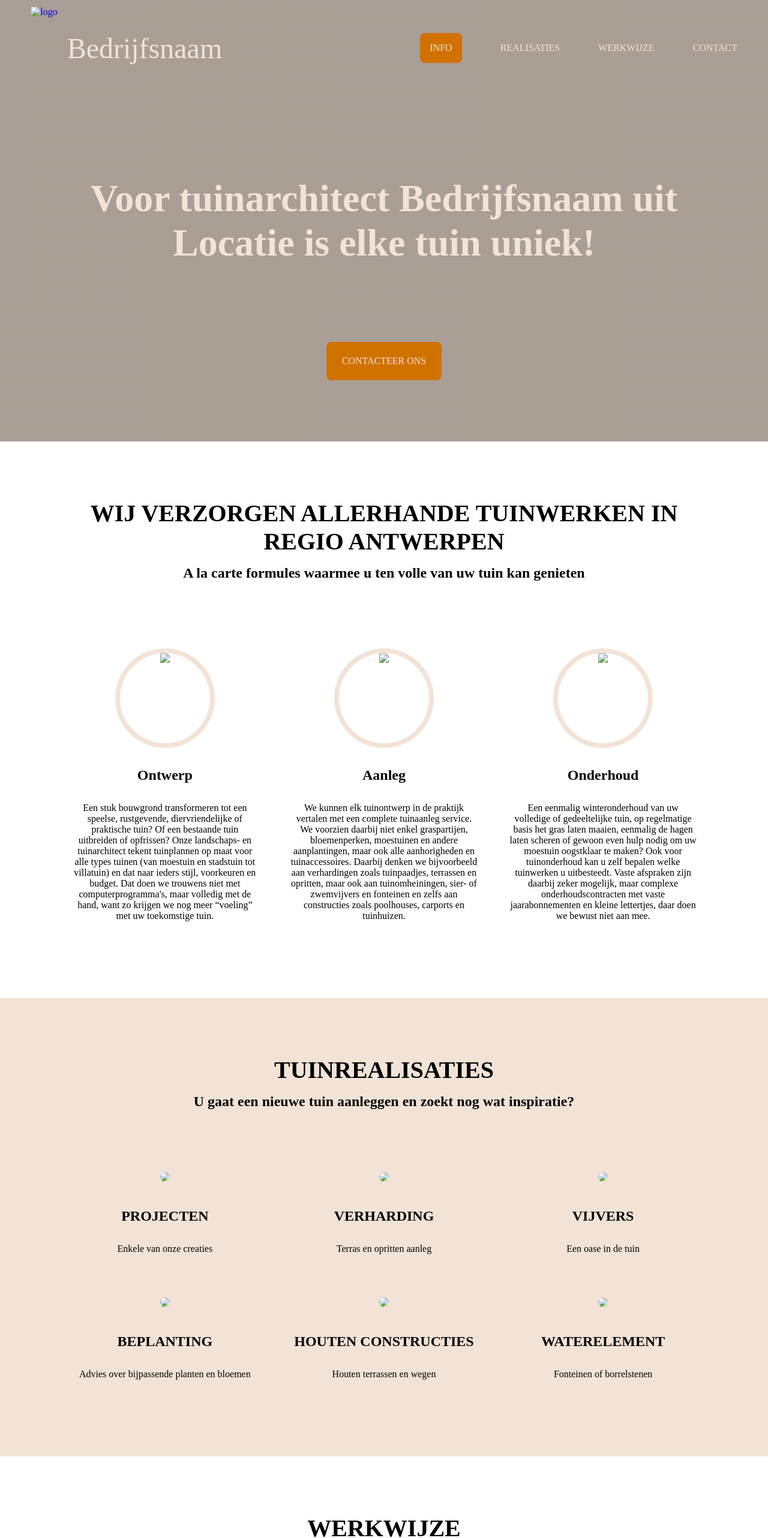
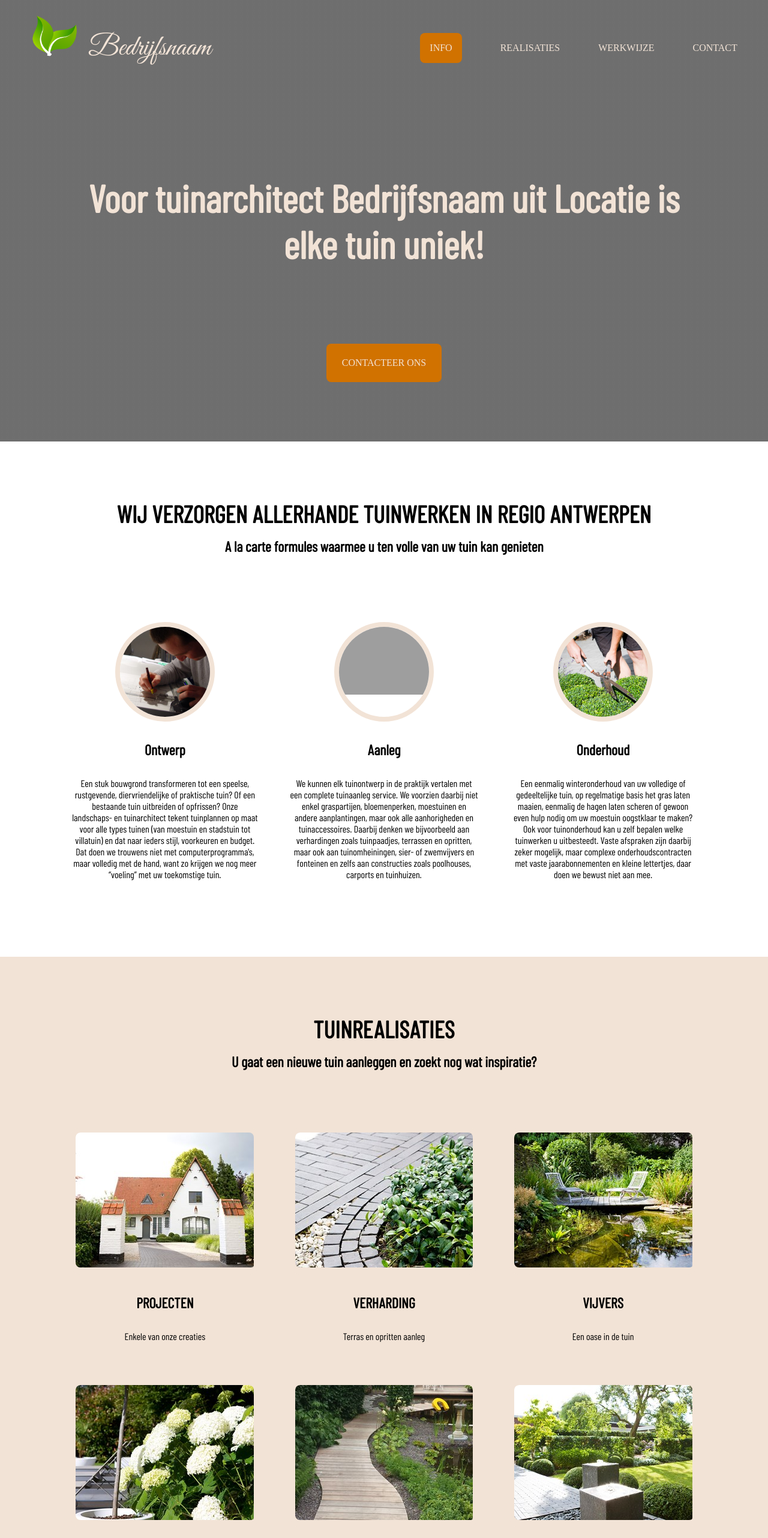
Before and after one commit to NielsvanBrussel/gardenerWebsite, a plain HTML site: page index.html in a window 1280 px wide. Shown: the top 2564 px of the page at 60% size. Drawn offline with Linux system fonts and the light colour scheme; some packages are replaced by stand-ins of ours; the site is published under a folder, as on GitHub Pages, so addresses that start at the root find nothing; a web font is replaced by a local one.

Commit message:
gh pages

```diff
--- a/index.html
+++ b/index.html
@@ -18,7 +18,7 @@
                     <a class="navbar__link" href="#home">
                         <div class="navbar__home__flex">
                             <div class="navbar__logo__img__container">
-                                <img class="navbar__logo__img" src="/assets/images/logo.png" alt="logo">
+                                <img class="navbar__logo__img" src="./assets/images/logo.png" alt="logo">
                             </div>
                             <p class="navbar__logo__name">Bedrijfsnaam</p>
                         </div>
@@ -81,21 +81,21 @@
                 <div class="section__flexbox">
                     <div class="section__flexbox__item">
                         <div class="intro__image__container">
-                            <img class="intro__image" src="/assets/images/ontwerp.jpg">
+                            <img class="intro__image" src="./assets/images/ontwerp.jpg">
                         </div>
                         <h3 class="section__flexbox__item__header">Ontwerp</h3>
                         <p class="section__flexbox__item__text">Een stuk bouwgrond transformeren tot een speelse, rustgevende, diervriendelijke of praktische tuin? Of een bestaande tuin uitbreiden of opfrissen? Onze landschaps- en tuinarchitect tekent tuinplannen op maat voor alle types tuinen (van moestuin en stadstuin tot villatuin) en dat naar ieders stijl, voorkeuren en budget. Dat doen we trouwens niet met computerprogramma's, maar volledig met de hand, want zo krijgen we nog meer “voeling” met uw toekomstige tuin.</p>
                     </div>
                     <div class="section__flexbox__item">
                         <div class="intro__image__container">
-                            <img class="intro__image" src="/assets/images/aanleg.jpg">
+                            <img class="intro__image" src="./assets/images/aanleg.jpg">
                         </div>
                         <h3 class="section__flexbox__item__header">Aanleg</h3>
                         <p class="section__flexbox__item__text">We kunnen elk tuinontwerp in de praktijk vertalen met een complete tuinaanleg service. We voorzien daarbij niet enkel graspartijen, bloemenperken, moestuinen en andere aanplantingen, maar ook alle aanhorigheden en tuinaccessoires. Daarbij denken we bijvoorbeeld aan verhardingen zoals tuinpaadjes, terrassen en opritten, maar ook aan tuinomheiningen, sier- of zwemvijvers en fonteinen en zelfs aan constructies zoals poolhouses, carports en tuinhuizen.</p>
                     </div>
                     <div class="section__flexbox__item">
                         <div class="intro__image__container">
-                            <img class="intro__image" src="/assets/images/onderhoud.jpg">
+                            <img class="intro__image" src="./assets/images/onderhoud.jpg">
                         </div>
                         <h3 class="section__flexbox__item__header">Onderhoud</h3>
                         <p class="section__flexbox__item__text">Een eenmalig winteronderhoud van uw volledige of gedeeltelijke tuin, op regelmatige basis het gras laten maaien, eenmalig de hagen laten scheren of gewoon even hulp nodig om uw moestuin oogstklaar te maken? Ook voor tuinonderhoud kan u zelf bepalen welke tuinwerken u uitbesteedt. Vaste afspraken zijn daarbij zeker mogelijk, maar complexe onderhoudscontracten met vaste jaarabonnementen en kleine lettertjes, daar doen we bewust niet aan mee.</p>
@@ -115,42 +115,42 @@
                 <div class="section__flexbox">
                     <div class="section__flexbox__item">
                         <div class="gallery__image__container">
-                            <img onclick="openModal('projecten')" class="gallery__image" src="/assets/images/projecten.jpg">
+                            <img onclick="openModal('projecten')" class="gallery__image" src="./assets/images/projecten.jpg">
                         </div>
                         <h3 class="section__flexbox__item__header">PROJECTEN</h3>
                         <p class="section__flexbox__item__text">Enkele van onze creaties</p>
                     </div>
                     <div class="section__flexbox__item">
                         <div class="gallery__image__container">
-                            <img onclick="openModal('verhardingen')" class="gallery__image" src="/assets/images/verharding.jpg">
+                            <img onclick="openModal('verhardingen')" class="gallery__image" src="./assets/images/verharding.jpg">
                         </div>
                         <h3 class="section__flexbox__item__header">VERHARDING</h3>
                         <p class="section__flexbox__item__text">Terras en opritten aanleg</p>
                     </div>
                     <div class="section__flexbox__item">
                         <div class="gallery__image__container">
-                            <img onclick="openModal('vijvers')" class="gallery__image" src="/assets/images/vijvers.jpg">
+                            <img onclick="openModal('vijvers')" class="gallery__image" src="./assets/images/vijvers.jpg">
                         </div>
                         <h3 class="section__flexbox__item__header">VIJVERS</h3>
                         <p class="section__flexbox__item__text">Een oase in de tuin</p>
                     </div>
                     <div class="section__flexbox__item">
                         <div class="gallery__image__container">
-                            <img onclick="openModal('beplanting')" class="gallery__image" src="/assets/images/beplanting.jpg">
+                            <img onclick="openModal('beplanting')" class="gallery__image" src="./assets/images/beplanting.jpg">
                         </div>
                         <h3 class="section__flexbox__item__header">BEPLANTING</h3>
                         <p class="section__flexbox__item__text">Advies over bijpassende planten en bloemen</p>
                     </div>
                     <div class="section__flexbox__item">
                         <div class="gallery__image__container">
-                            <img onclick="openModal('houtenconstructies')" class="gallery__image" src="/assets/images/houtenconstructie.jpg">
+                            <img onclick="openModal('houtenconstructies')" class="gallery__image" src="./assets/images/houtenconstructie.jpg">
                         </div>
                         <h3 class="section__flexbox__item__header">HOUTEN CONSTRUCTIES</h3>
                         <p class="section__flexbox__item__text">Houten terrassen en wegen</p>
                     </div>
                     <div class="section__flexbox__item">
                         <div class="gallery__image__container">
-                            <img onclick="openModal('waterelementen')" class="gallery__image" src="/assets/images/waterelement.jpg">
+                            <img onclick="openModal('waterelementen')" class="gallery__image" src="./assets/images/waterelement.jpg">
                         </div>
                         <h3 class="section__flexbox__item__header">WATERELEMENT</h3>
                         <p class="section__flexbox__item__text">Fonteinen of borrelstenen</p>
@@ -172,16 +172,16 @@
                             <button class="carousel__button carousel__button--right" data-carousel-button="next">&#10095;</button>
                             <ul data-slides class="carousel__track">
                                 <li class="carousel__track__slide" data-active>
-                                    <img src="/assets/images/realisaties/villatuin1.jpg" alt="villatuin" class="carousel__track__slide__img">
+                                    <img src="./assets/images/realisaties/villatuin1.jpg" alt="villatuin" class="carousel__track__slide__img">
                                 </li>
                                 <li class="carousel__track__slide">
-                                    <img src="/assets/images/realisaties/villatuin2.jpg" alt="villatuin" class="carousel__track__slide__img">
+                                    <img src="./assets/images/realisaties/villatuin2.jpg" alt="villatuin" class="carousel__track__slide__img">
                                 </li>
                                 <li class="carousel__track__slide">
-                                    <img src="/assets/images/realisaties/villatuin3.jpg" alt="villatuin" class="carousel__track__slide__img">
+                                    <img src="./assets/images/realisaties/villatuin3.jpg" alt="villatuin" class="carousel__track__slide__img">
                                 </li>
                                 <li class="carousel__track__slide">
-                                    <img src="/assets/images/realisaties/villatuin5.jpg" alt="villatuin" class="carousel__track__slide__img">
+                                    <img src="./assets/images/realisaties/villatuin5.jpg" alt="villatuin" class="carousel__track__slide__img">
                                 </li>
                             </ul>
                         </div>
@@ -192,16 +192,16 @@
                             <button class="carousel__button carousel__button--right" data-carousel-button="next">&#10095;</button>
                             <ul data-slides class="carousel__track">
                                 <li class="carousel__track__slide" data-active>
-                                    <img src="/assets/images/verhardingen/verharding1.jpg" alt="verharding" class="carousel__track__slide__img">
+                                    <img src="./assets/images/verhardingen/verharding1.jpg" alt="verharding" class="carousel__track__slide__img">
                                 </li>
                                 <li class="carousel__track__slide">
-                                    <img src="/assets/images/verhardingen/verharding2.jpg" alt="verharding" class="carousel__track__slide__img">
+                                    <img src="./assets/images/verhardingen/verharding2.jpg" alt="verharding" class="carousel__track__slide__img">
                                 </li>
                                 <li class="carousel__track__slide">
-                                    <img src="/assets/images/verhardingen/verharding3.jpg" alt="verharding" class="carousel__track__slide__img">
+                                    <img src="./assets/images/verhardingen/verharding3.jpg" alt="verharding" class="carousel__track__slide__img">
                                 </li>
                                 <li class="carousel__track__slide">
-                                    <img src="/assets/images/verhardingen/verharding4.jpg" alt="verharding" class="carousel__track__slide__img">
+                                    <img src="./assets/images/verhardingen/verharding4.jpg" alt="verharding" class="carousel__track__slide__img">
                                 </li>
                             </ul>
                         </div>
@@ -212,22 +212,22 @@
                             <button class="carousel__button carousel__button--right" data-carousel-button="next">&#10095;</button>
                             <ul data-slides class="carousel__track">
                                 <li class="carousel__track__slide" data-active>
-                                    <img src="/assets/images/vijvers/vijvers1.jpg" alt="vijver" class="carousel__track__slide__img">
+                                    <img src="./assets/images/vijvers/vijvers1.jpg" alt="vijver" class="carousel__track__slide__img">
                                 </li>
                                 <li class="carousel__track__slide">
-                                    <img src="/assets/images/vijvers/vijvers2.jpg" alt="vijver" class="carousel__track__slide__img">
+                                    <img src="./assets/images/vijvers/vijvers2.jpg" alt="vijver" class="carousel__track__slide__img">
                                 </li>
                                 <li class="carousel__track__slide">
-                                    <img src="/assets/images/vijvers/vijvers3.jpg" alt="vijver" class="carousel__track__slide__img">
+                                    <img src="./assets/images/vijvers/vijvers3.jpg" alt="vijver" class="carousel__track__slide__img">
                                 </li>
                                 <li class="carousel__track__slide">
-                                    <img src="/assets/images/vijvers/vijvers4.jpg" alt="vijver" class="carousel__track__slide__img">
+                                    <img src="./assets/images/vijvers/vijvers4.jpg" alt="vijver" class="carousel__track__slide__img">
                                 </li>
                                 <li class="carousel__track__slide">
-                                    <img src="/assets/images/vijvers/vijvers5.jpg" alt="vijver" class="carousel__track__slide__img">
+                                    <img src="./assets/images/vijvers/vijvers5.jpg" alt="vijver" class="carousel__track__slide__img">
                                 </li>
                                 <li class="carousel__track__slide">
-                                    <img src="/assets/images/vijvers/vijvers8.jpg" alt="vijver" class="carousel__track__slide__img">
+                                    <img src="./assets/images/vijvers/vijvers8.jpg" alt="vijver" class="carousel__track__slide__img">
                                 </li>
                             </ul>
                         </div>
@@ -238,22 +238,22 @@
                             <button class="carousel__button carousel__button--right" data-carousel-button="next">&#10095;</button>
                             <ul data-slides class="carousel__track">
                                 <li class="carousel__track__slide" data-active>
-                                    <img src="/assets/images/beplanting/beplanting1.jpg" alt="beplanting" class="carousel__track__slide__img">
+                                    <img src="./assets/images/beplanting/beplanting1.jpg" alt="beplanting" class="carousel__track__slide__img">
                                 </li>
                                 <li class="carousel__track__slide">
-                                    <img src="/assets/images/beplanting/beplanting2.jpg" alt="beplanting" class="carousel__track__slide__img">
+                                    <img src="./assets/images/beplanting/beplanting2.jpg" alt="beplanting" class="carousel__track__slide__img">
                                 </li>
                                 <li class="carousel__track__slide">
-                                    <img src="/assets/images/beplanting/beplanting3.jpg" alt="beplanting" class="carousel__track__slide__img">
+                                    <img src="./assets/images/beplanting/beplanting3.jpg" alt="beplanting" class="carousel__track__slide__img">
                                 </li>
                                 <li class="carousel__track__slide">
-                                    <img src="/assets/images/beplanting/beplanting4.jpg" alt="beplanting" class="carousel__track__slide__img">
+                                    <img src="./assets/images/beplanting/beplanting4.jpg" alt="beplanting" class="carousel__track__slide__img">
                                 </li>
                                 <li class="carousel__track__slide">
-                                    <img src="/assets/images/beplanting/beplanting5.jpg" alt="beplanting" class="carousel__track__slide__img">
+                                    <img src="./assets/images/beplanting/beplanting5.jpg" alt="beplanting" class="carousel__track__slide__img">
                                 </li>
                                 <li class="carousel__track__slide">
-                                    <img src="/assets/images/beplanting/beplanting6.jpg" alt="beplanting" class="carousel__track__slide__img">
+                                    <img src="./assets/images/beplanting/beplanting6.jpg" alt="beplanting" class="carousel__track__slide__img">
                                 </li>
                             </ul>
                         </div>
@@ -264,16 +264,16 @@
                             <button class="carousel__button carousel__button--right" data-carousel-button="next">&#10095;</button>
                             <ul data-slides class="carousel__track">
                                 <li class="carousel__track__slide" data-active>
-                                    <img src="/assets/images/houten_constucties/houten_constructies2.jpg" alt="houten constructie" class="carousel__track__slide__img">
+                                    <img src="./assets/images/houten_constucties/houten_constructies2.jpg" alt="houten constructie" class="carousel__track__slide__img">
                                 </li>
                                 <li class="carousel__track__slide">
-                                    <img src="/assets/images/houten_constucties/houten_constructies3.jpg" alt="houten constructie" class="carousel__track__slide__img">
+                                    <img src="./assets/images/houten_constucties/houten_constructies3.jpg" alt="houten constructie" class="carousel__track__slide__img">
                                 </li>
                                 <li class="carousel__track__slide">
-                                    <img src="/assets/images/houten_constucties/houten_constructies4.jpg" alt="houten constructie" class="carousel__track__slide__img">
+                                    <img src="./assets/images/houten_constucties/houten_constructies4.jpg" alt="houten constructie" class="carousel__track__slide__img">
                                 </li>
                                 <li class="carousel__track__slide">
-                                    <img src="/assets/images/houten_constucties/houten_constructies5.jpg" alt="houten constructie" class="carousel__track__slide__img">
+                                    <img src="./assets/images/houten_constucties/houten_constructies5.jpg" alt="houten constructie" class="carousel__track__slide__img">
                                 </li>
                             </ul>
                         </div>
@@ -284,16 +284,16 @@
                             <button class="carousel__button carousel__button--right" data-carousel-button="next">&#10095;</button>
                             <ul data-slides class="carousel__track">
                                 <li class="carousel__track__slide" data-active>
-                                    <img src="/assets/images/water_elementen/waterelement1.jpg" alt="waterelement" class="carousel__track__slide__img">
+                                    <img src="./assets/images/water_elementen/waterelement1.jpg" alt="waterelement" class="carousel__track__slide__img">
                                 </li>
                                 <li class="carousel__track__slide">
-                                    <img src="/assets/images/water_elementen/waterelement2.jpg" alt="waterelement" class="carousel__track__slide__img">
+                                    <img src="./assets/images/water_elementen/waterelement2.jpg" alt="waterelement" class="carousel__track__slide__img">
                                 </li>
                                 <li class="carousel__track__slide">
-                                    <img src="/assets/images/water_elementen/waterelement3.jpg" alt="waterelement" class="carousel__track__slide__img">
+                                    <img src="./assets/images/water_elementen/waterelement3.jpg" alt="waterelement" class="carousel__track__slide__img">
                                 </li>
                                 <li class="carousel__track__slide">
-                                    <img src="/assets/images/water_elementen/waterelement4.jpg" alt="waterelement" class="carousel__track__slide__img">
+                                    <img src="./assets/images/water_elementen/waterelement4.jpg" alt="waterelement" class="carousel__track__slide__img">
                                 </li>
                             </ul>
                         </div>
@@ -314,7 +314,7 @@
                     <div class="timeline__item">
                         <div class="timeline__image__container__outer">
                             <div class="timeline__image__container__inner">
-                                <img class="timeline__image" src="/assets/images/werkwijze1.png">
+                                <img class="timeline__image" src="./assets/images/werkwijze1.png">
                             </div>
                         </div>
                         <div class="timeline__text__container__left">
@@ -325,7 +325,7 @@
                     <div class="timeline__item">
                         <div class="timeline__image__container__outer">
                             <div class="timeline__image__container__inner">
-                                <img class="timeline__image" src="/assets/images/werkwijze2.png">
+                                <img class="timeline__image" src="./assets/images/werkwijze2.png">
                             </div>
                         </div>
                         <div class="timeline__text__container__right">
@@ -336,7 +336,7 @@
                     <div class="timeline__item">
                         <div class="timeline__image__container__outer">
                             <div class="timeline__image__container__inner">
-                                <img class="timeline__image" src="/assets/images/werkwijze3.png">
+                                <img class="timeline__image" src="./assets/images/werkwijze3.png">
                             </div>
                         </div>
                         <div class="timeline__text__container__left">
@@ -347,7 +347,7 @@
                     <div class="timeline__item">
                         <div class="timeline__image__container__outer">
                             <div class="timeline__image__container__inner">
-                                <img class="timeline__image" src="/assets/images/werkwijze4.png">
+                                <img class="timeline__image" src="./assets/images/werkwijze4.png">
                             </div>
                         </div>
                         <div class="timeline__text__container__right">
--- a/styles/main.css
+++ b/styles/main.css
@@ -256,7 +256,7 @@ section {
 
 
 .section__head {
-    background:linear-gradient(0deg, rgba(0, 0, 0, 0.3), rgba(0, 0, 0, 0.3)), url("/assets/images/head5.jpg");
+    background:linear-gradient(0deg, rgba(0, 0, 0, 0.3), rgba(0, 0, 0, 0.3)), url("../assets/images/head5.jpg");
     background-repeat: no-repeat;
     background-color: var(--mainTextColor-light);
     background-size: cover;
@@ -682,7 +682,7 @@ section {
 
 
 .section__form {
-    background:linear-gradient(0deg, rgba(0, 0, 0, 0.5), rgba(0, 0, 0, 0.5)), url("/assets/images/worldmap-dotted.png");
+    background:linear-gradient(0deg, rgba(0, 0, 0, 0.5), rgba(0, 0, 0, 0.5)), url("../assets/images/worldmap-dotted.png");
     background-repeat: no-repeat;
     background-color: var(--mainCTAColor-dark);
     background-size: 100% auto;
@@ -942,21 +942,21 @@ footer {
     font-family: "GreatVibes";
     font-style: normal;
     font-weight: 200;
-    src: url("/assets/fonts/GreatVibes-Regular.ttf") format("truetype");
+    src: url("../assets/fonts/GreatVibes-Regular.ttf") format("truetype");
 }
 
 @font-face {
     font-family: "BarlowCondensed";
     font-style: normal;
     font-weight: 200;
-    src: url("/assets/fonts/BarlowCondensed-Regular.ttf") format("truetype");
+    src: url("../assets/fonts/BarlowCondensed-Regular.ttf") format("truetype");
 }
 
 @font-face {
     font-family: "BarlowCondensedSemiBold";
     font-style: normal;
     font-weight: 200;
-    src: url("/assets/fonts/BarlowCondensed-SemiBold.ttf") format("truetype");
+    src: url("../assets/fonts/BarlowCondensed-SemiBold.ttf") format("truetype");
 }
 
 
@@ -964,12 +964,12 @@ footer {
     font-family: "NunitoRegular";
     font-style: normal;
     font-weight: 200;
-    src: url("/assets/fonts/Nunito-Black.ttf") format("truetype");
+    src: url("../assets/fonts/Nunito-Black.ttf") format("truetype");
 }
 
 @font-face {
     font-family: "NunitoLight";
     font-style: normal;
     font-weight: 200;
-    src: url("/assets/fonts/Nunito-Light.ttf") format("truetype");
+    src: url("../assets/fonts/Nunito-Light.ttf") format("truetype");
 }
```
